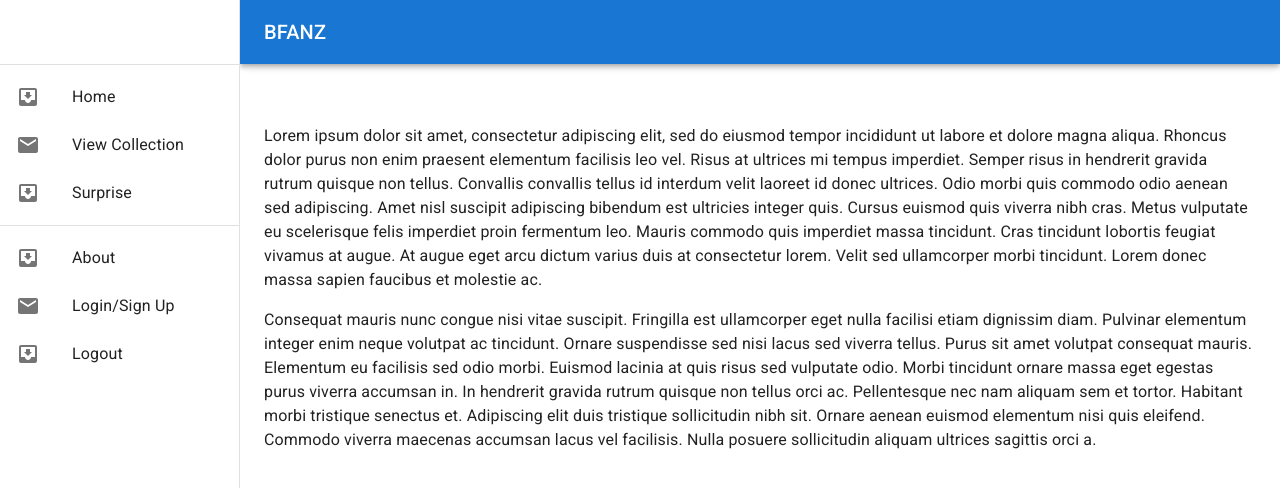
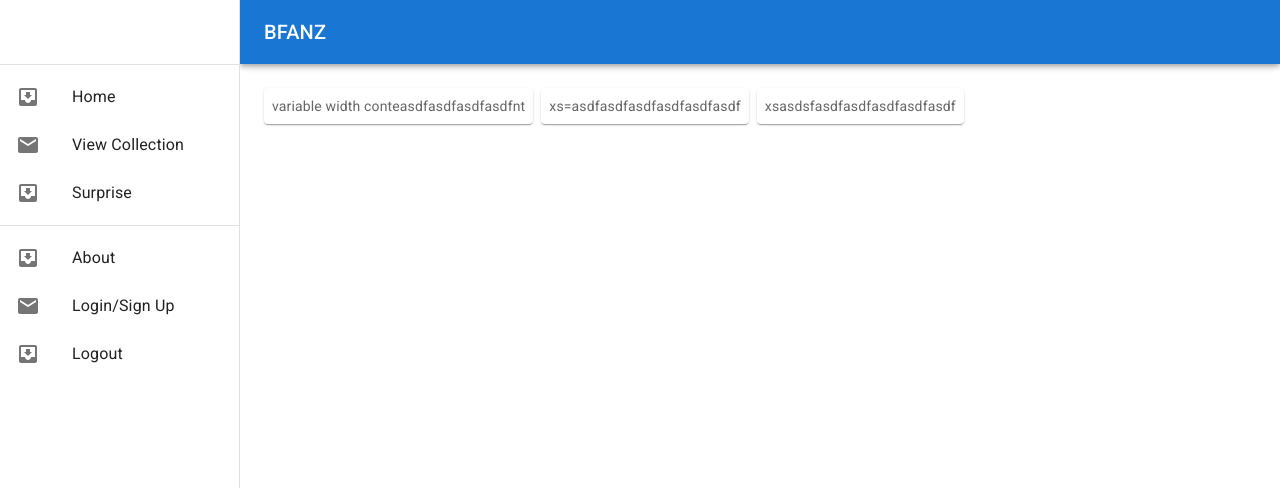
Before and after one commit to WilliamCrownover/bfanz, a React (Create React App) app in the folder client/: page / in a window 1280 px wide. Shown: the top 488 px of the page. Built offline with nearby package versions, Linux system fonts and the light colour scheme.

Commit message:
re-nested components

```diff
--- a/client/src/App.js
+++ b/client/src/App.js
@@ -1,25 +1,11 @@
 import logo from './logo.svg';
 import './App.css';
-import HookQuestions from './components/HookQuestions'
+import ResponsiveDrawer from './components/ResponsiveDrawer';
 
 function App() {
   return (
     <div className="App">
-      {/* <header className="App-header">
-        <img src={logo} className="App-logo" alt="logo" />
-        <p>
-          Edit <code>src/App.js</code> and save to reload.
-        </p>
-        <a
-          className="App-link"
-          href="https://reactjs.org"
-          target="_blank"
-          rel="noopener noreferrer"
-        >
-          Learn React
-        </a>
-      </header> */}
-      <HookQuestions />
+      <ResponsiveDrawer />
     </div>
   );
 }
--- a/client/src/components/ResponsiveDrawer/index.js
+++ b/client/src/components/ResponsiveDrawer/index.js
@@ -15,6 +15,8 @@ import MailIcon from '@mui/icons-material/Mail';
 import MenuIcon from '@mui/icons-material/Menu';
 import Toolbar from '@mui/material/Toolbar';
 import Typography from '@mui/material/Typography';
+
+import HookQuestions from '../HookQuestions';
 
 const drawerWidth = 240;
 
@@ -116,33 +118,9 @@ function ResponsiveDrawer(props) {
       </Box>
       <Box component="main" sx={{ flexGrow: 1, p: 3 }}>
         <Toolbar />
-        <Typography paragraph>
-          Lorem ipsum dolor sit amet, consectetur adipiscing elit, sed do eiusmod
-          tempor incididunt ut labore et dolore magna aliqua. Rhoncus dolor purus non
-          enim praesent elementum facilisis leo vel. Risus at ultrices mi tempus
-          imperdiet. Semper risus in hendrerit gravida rutrum quisque non tellus.
-          Convallis convallis tellus id interdum velit laoreet id donec ultrices.
-          Odio morbi quis commodo odio aenean sed adipiscing. Amet nisl suscipit
-          adipiscing bibendum est ultricies integer quis. Cursus euismod quis viverra
-          nibh cras. Metus vulputate eu scelerisque felis imperdiet proin fermentum
-          leo. Mauris commodo quis imperdiet massa tincidunt. Cras tincidunt lobortis
-          feugiat vivamus at augue. At augue eget arcu dictum varius duis at
-          consectetur lorem. Velit sed ullamcorper morbi tincidunt. Lorem donec massa
-          sapien faucibus et molestie ac.
-        </Typography>
-        <Typography paragraph>
-          Consequat mauris nunc congue nisi vitae suscipit. Fringilla est ullamcorper
-          eget nulla facilisi etiam dignissim diam. Pulvinar elementum integer enim
-          neque volutpat ac tincidunt. Ornare suspendisse sed nisi lacus sed viverra
-          tellus. Purus sit amet volutpat consequat mauris. Elementum eu facilisis
-          sed odio morbi. Euismod lacinia at quis risus sed vulputate odio. Morbi
-          tincidunt ornare massa eget egestas purus viverra accumsan in. In hendrerit
-          gravida rutrum quisque non tellus orci ac. Pellentesque nec nam aliquam sem
-          et tortor. Habitant morbi tristique senectus et. Adipiscing elit duis
-          tristique sollicitudin nibh sit. Ornare aenean euismod elementum nisi quis
-          eleifend. Commodo viverra maecenas accumsan lacus vel facilisis. Nulla
-          posuere sollicitudin aliquam ultrices sagittis orci a.
-        </Typography>
+
+        <HookQuestions />
+
       </Box>
     </Box>
   );
--- a/client/src/index.js
+++ b/client/src/index.js
@@ -3,12 +3,10 @@ import ReactDOM from 'react-dom';
 import './index.css';
 import App from './App';
 import reportWebVitals from './reportWebVitals';
-import ResponsiveDrawer from './components/ResponsiveDrawer'
 
 ReactDOM.render(
   <React.StrictMode>
     <App />
-    <ResponsiveDrawer />
   </React.StrictMode>,
   document.getElementById('root')
 );
```
